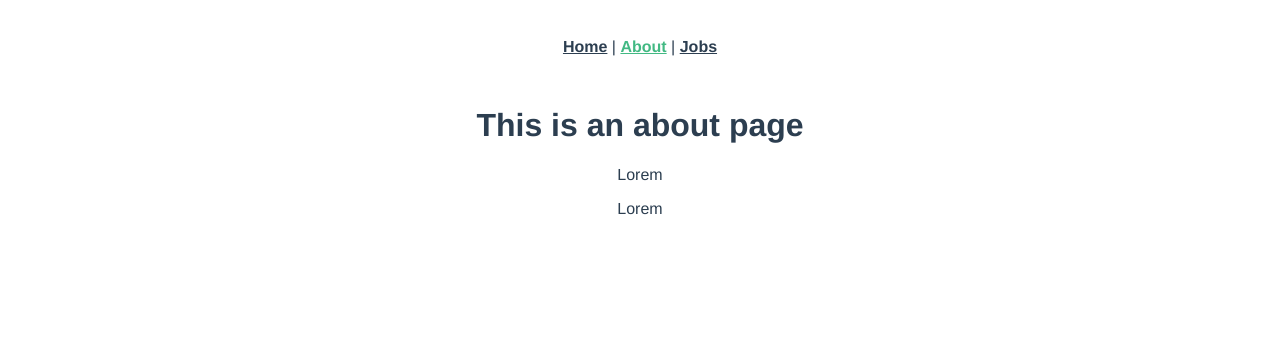
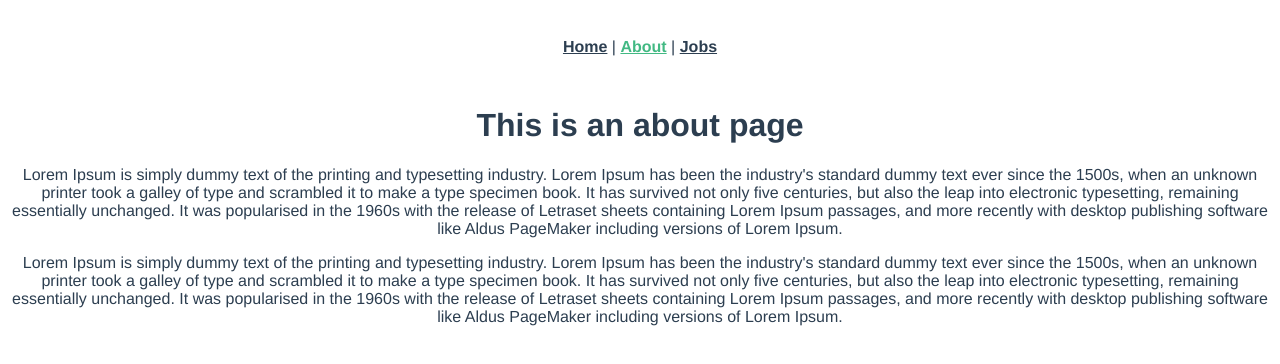
Before and after one commit to kartheekmidde/vue-router, a Vue app: page /about in a window 1280 px wide. Shown: the top 364 px of the page. Built offline with nearby package versions, Linux system fonts and the light colour scheme.

Commit message:
Redirects and 404s

```diff
--- a/src/router/index.js
+++ b/src/router/index.js
@@ -1,6 +1,7 @@
 import { createRouter, createWebHistory } from 'vue-router'
 import Home from '../views/Home.vue'
 import About from '../views/About.vue'
+import NotFound from '../views/NotFound.vue'
 import Jobs from '../views/jobs/Jobs.vue'
 import JobDetails from '../views/jobs/JobDetails.vue'
 
@@ -25,6 +26,15 @@
     name: 'JobDetails',
     component: JobDetails,
     props: true
+  },
+  {
+    path: '/all-jobs',
+    redirect: '/jobs'
+  },
+  {
+    path: '/:catchAll(.*)',
+    name: 'Not Found',
+    component: NotFound
   }
 ]
 
--- a/src/views/About.vue
+++ b/src/views/About.vue
@@ -1,7 +1,7 @@
 <template>
   <div class="about">
     <h1>This is an about page</h1>
-    <p>Lorem</p>
-    <p>Lorem</p>
+    <p>Lorem Ipsum is simply dummy text of the printing and typesetting industry. Lorem Ipsum has been the industry's standard dummy text ever since the 1500s, when an unknown printer took a galley of type and scrambled it to make a type specimen book. It has survived not only five centuries, but also the leap into electronic typesetting, remaining essentially unchanged. It was popularised in the 1960s with the release of Letraset sheets containing Lorem Ipsum passages, and more recently with desktop publishing software like Aldus PageMaker including versions of Lorem Ipsum.</p>
+    <p>Lorem Ipsum is simply dummy text of the printing and typesetting industry. Lorem Ipsum has been the industry's standard dummy text ever since the 1500s, when an unknown printer took a galley of type and scrambled it to make a type specimen book. It has survived not only five centuries, but also the leap into electronic typesetting, remaining essentially unchanged. It was popularised in the 1960s with the release of Letraset sheets containing Lorem Ipsum passages, and more recently with desktop publishing software like Aldus PageMaker including versions of Lorem Ipsum.</p>
   </div>
 </template>
--- a/src/views/Home.vue
+++ b/src/views/Home.vue
@@ -1,8 +1,8 @@
 <template>
   <div class="home">
     <h1>Homepage</h1>
-    <p>Lorem</p>
-    <p>Lorem</p>
+    <p>Lorem Ipsum is simply dummy text of the printing and typesetting industry. Lorem Ipsum has been the industry's standard dummy text ever since the 1500s, when an unknown printer took a galley of type and scrambled it to make a type specimen book. It has survived not only five centuries, but also the leap into electronic typesetting, remaining essentially unchanged. It was popularised in the 1960s with the release of Letraset sheets containing Lorem Ipsum passages, and more recently with desktop publishing software like Aldus PageMaker including versions of Lorem Ipsum.</p>
+    <p>Lorem Ipsum is simply dummy text of the printing and typesetting industry. Lorem Ipsum has been the industry's standard dummy text ever since the 1500s, when an unknown printer took a galley of type and scrambled it to make a type specimen book. It has survived not only five centuries, but also the leap into electronic typesetting, remaining essentially unchanged. It was popularised in the 1960s with the release of Letraset sheets containing Lorem Ipsum passages, and more recently with desktop publishing software like Aldus PageMaker including versions of Lorem Ipsum.</p>
   </div>
 </template>
 
--- /dev/null
+++ b/src/views/NotFound.vue
@@ -0,0 +1,4 @@
+<template>
+  <h2>404</h2>
+  <h3>Page not found</h3>
+</template>
```
